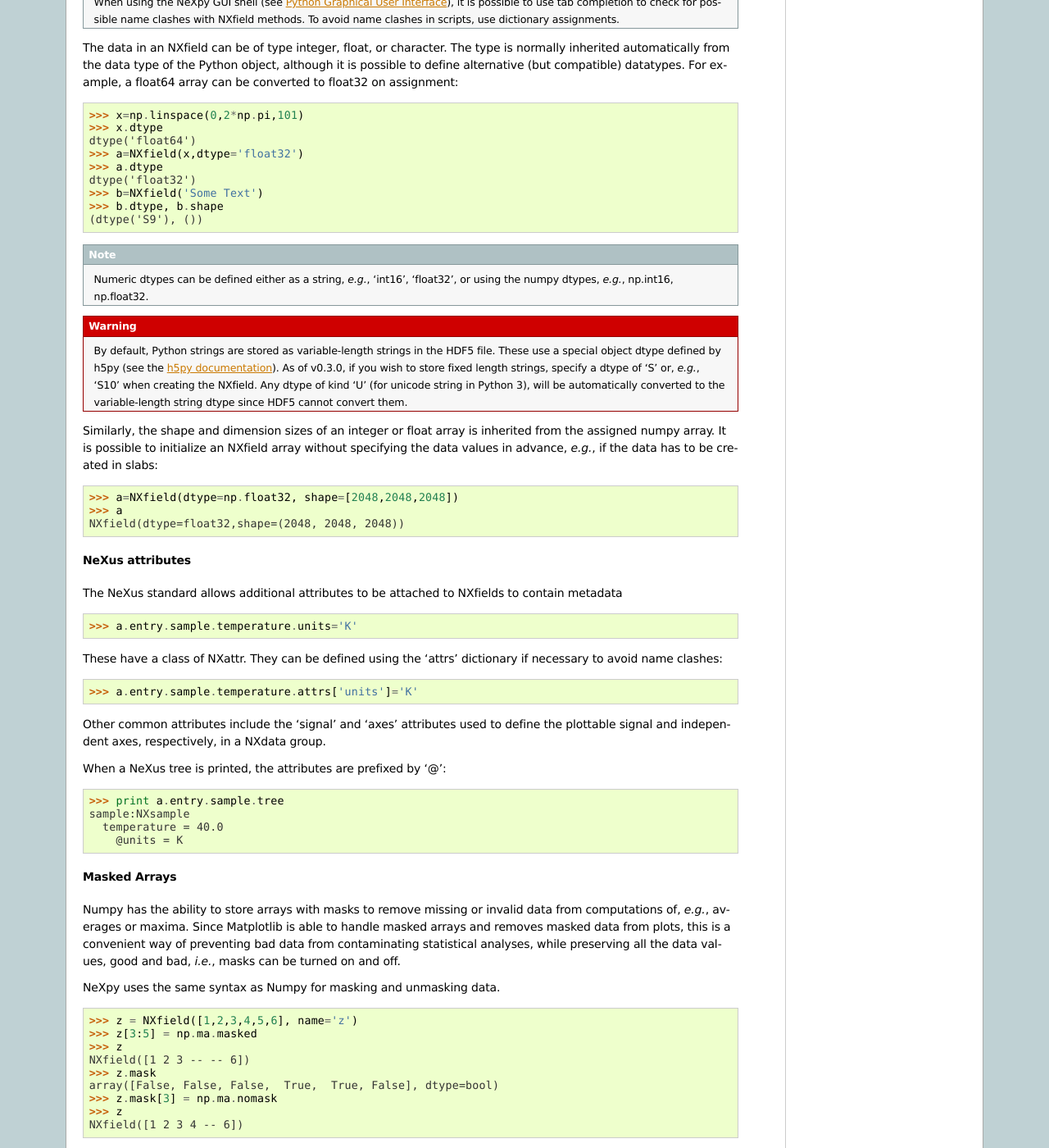
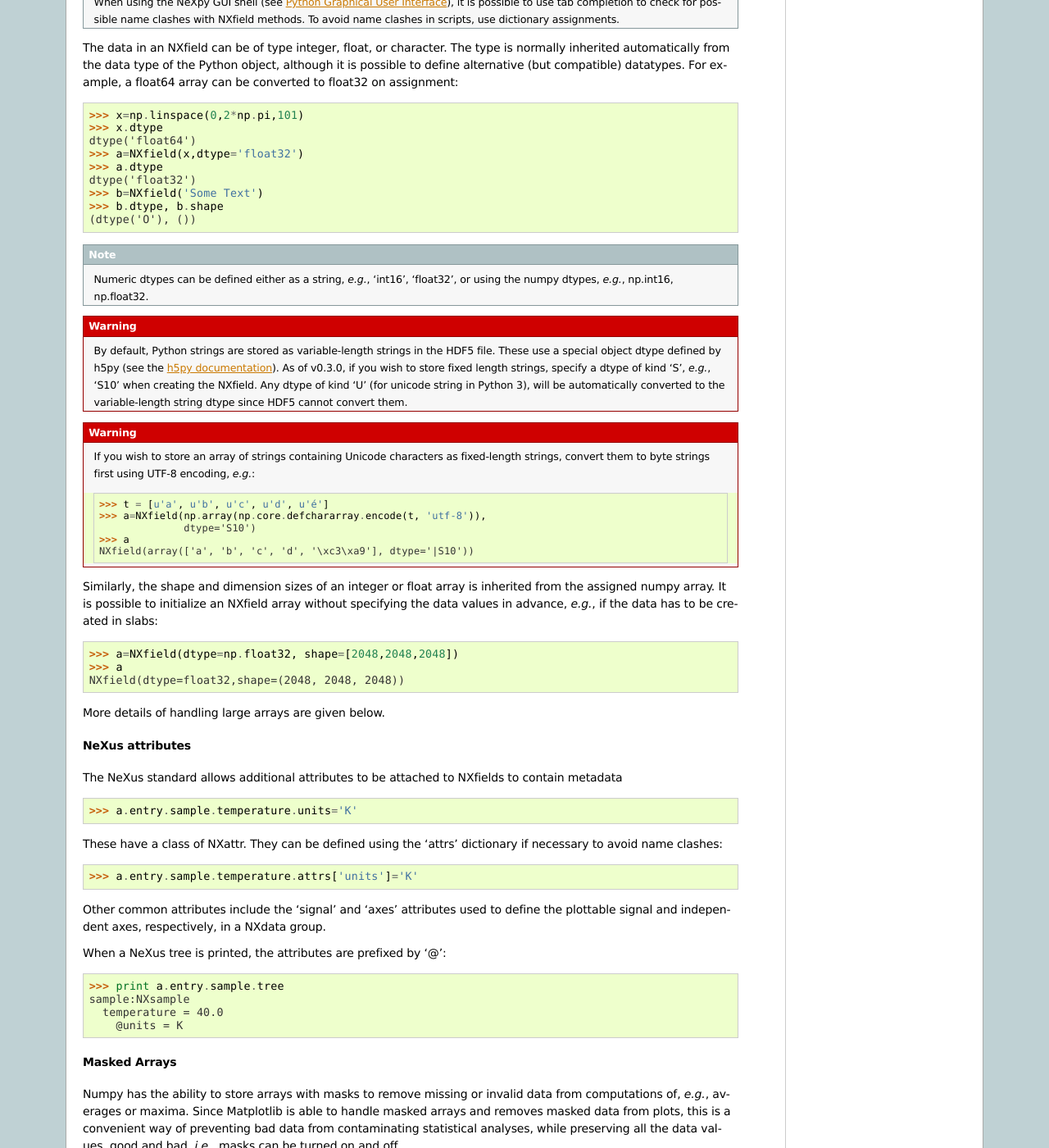
Before and after one commit to nexpy/nexpy, a Sphinx documentation site: the page built from doc/source/pythonshell.rst, in a window 1280 px wide and 1400 px high, scrolled down 2758 px. Shown: the whole window at 82% size. Built offline with Sphinx 7.4.7, drawn with Linux system fonts in a browser that asks for light colours.

Commit message:
Update documentation

```diff
--- a/doc/source/pythonshell.rst
+++ b/doc/source/pythonshell.rst
@@ -169,7 +169,7 @@ example, a float64 array can be converted to float32 on assignment::
   dtype('float32')
   >>> b=NXfield('Some Text')
   >>> b.dtype, b.shape
-  (dtype('S9'), ())
+  (dtype('O'), ())
 
 .. note:: Numeric dtypes can be defined either as a string, *e.g.*, 'int16',
           'float32', or using the numpy dtypes, *e.g.*, np.int16, np.float32.
@@ -179,10 +179,20 @@ example, a float64 array can be converted to float32 on assignment::
              (see the `h5py documentation
              <http://docs.h5py.org/en/latest/special.html#variable-length-strings>`_).
              As of v0.3.0, if you wish to store fixed length strings, specify
-             a dtype of 'S' or, *e.g.*, 'S10' when creating the NXfield. Any
+             a dtype of kind 'S', *e.g.*, 'S10' when creating the NXfield. Any
              dtype of kind 'U' (for unicode string in Python 3), will be
              automatically converted to the variable-length string dtype since
              HDF5 cannot convert them.
+
+.. warning:: If you wish to store an array of strings containing Unicode
+             characters as fixed-length strings, convert them to byte strings
+             first using UTF-8 encoding, *e.g.*::
+
+               >>> t = [u'a', u'b', u'c', u'd', u'é']
+               >>> a=NXfield(np.array(np.core.defchararray.encode(t, 'utf-8')),
+                             dtype='S10')
+               >>> a
+               NXfield(array(['a', 'b', 'c', 'd', '\xc3\xa9'], dtype='|S10'))
 
 Similarly, the shape and dimension sizes of an integer or float array is
 inherited from the assigned numpy array. It is possible to initialize an NXfield
@@ -192,6 +202,8 @@ be created in slabs::
   >>> a=NXfield(dtype=np.float32, shape=[2048,2048,2048])
   >>> a
   NXfield(dtype=float32,shape=(2048, 2048, 2048))
+
+More details of handling large arrays are given below.
 
 NeXus attributes
 ^^^^^^^^^^^^^^^^
```
